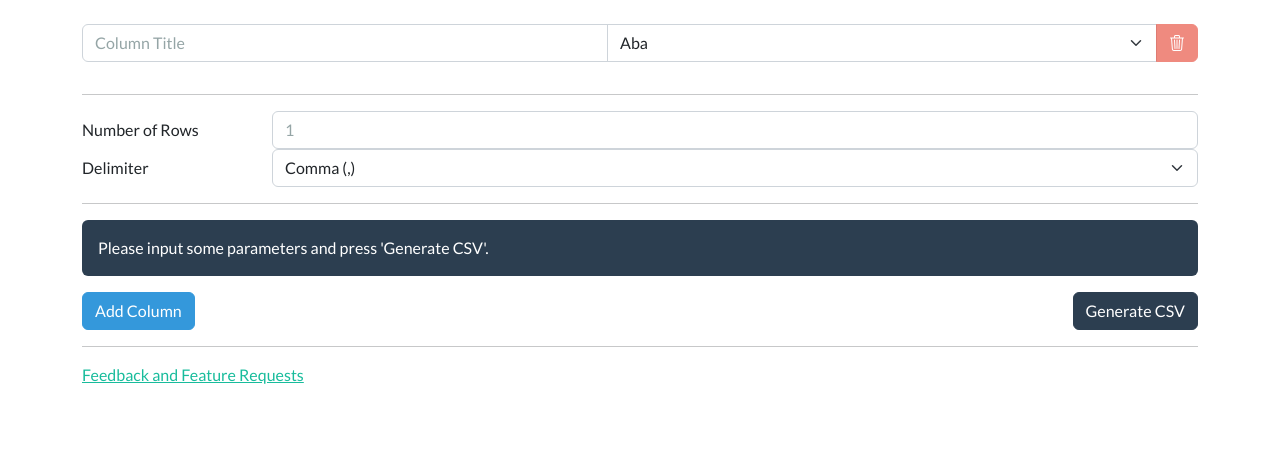
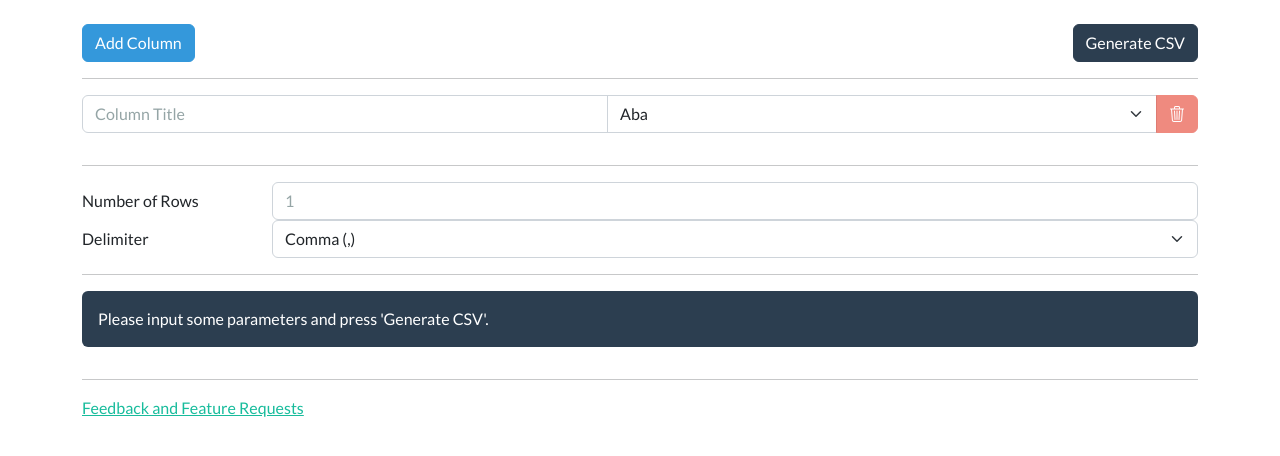
Before and after one commit to paulrmclain/csv-generator, a Flask app: page / in a window 1280 px wide. Shown: the part 70-526 px from the top of the page. Run offline with Flask 3, Linux system fonts and the light colour scheme; some libraries are stand-ins or nearby versions.

Commit message:
Moved the add column and generate CSV buttons to the top

```diff
--- a/templates/index.html
+++ b/templates/index.html
@@ -29,6 +29,19 @@
 
         <div class="container">
             <br>
+
+            <div class="row">
+                <div class="col-sm">
+                    <button class="btn btn-info" type="button" id="add">Add Column</i></button>
+                </div>
+
+                <div class="col-sm">
+                    <button class="btn btn-primary float-end" type="button" id="generate">Generate CSV</button>
+                </div>
+            </div>
+
+            <hr>
+
             <div class="row">
                 <div class="col-sm" id="headers">
                     <div class="input-group mb-3">
@@ -74,16 +87,6 @@
                 </div>
             </div>
 
-            <div class="row">
-                <div class="col-sm">
-                    <button class="btn btn-info" type="button" id="add">Add Column</i></button>
-                </div>
-
-                <div class="col-sm">
-                    <button class="btn btn-primary float-end" type="button" id="generate">Generate CSV</button>
-                </div>
-            </div>
-
             <hr>
 
             <div class="row">
```
